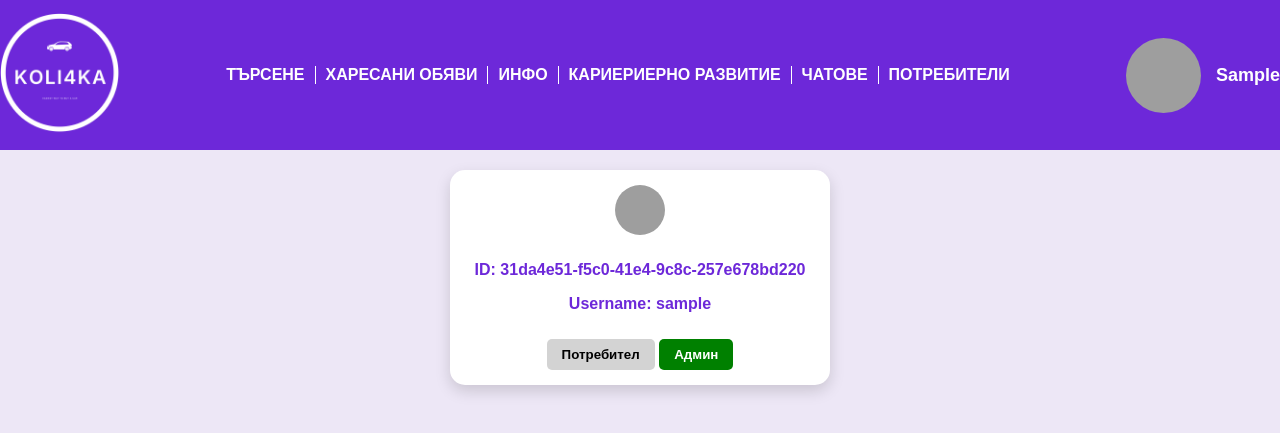
After one commit to MartinKrustev06/koli4ka---A-car-selling-site, a Spring Boot app: page /users in a window 1280 px wide. The commit adds this page. Shown: the top 433 px of the page. Run offline with Spring Boot 4, Linux system fonts and the light colour scheme; the visitor is signed in with stand-in values (Sample User, id 1); some of the project's set-up classes (security, data sources, template engines, error pages and the like) are left out, and stand-ins take their place; grey boxes are pictures that could not be loaded.

Commit message:
Merge remote-tracking branch 'origin/main'

```diff
--- a/src/main/java/com/koli4ka/app/config/WebMvcConfiguration.java
+++ b/src/main/java/com/koli4ka/app/config/WebMvcConfiguration.java
@@ -8,7 +8,9 @@ import org.springframework.security.config.annotation.web.builders.HttpSecurity;
 import org.springframework.security.web.SecurityFilterChain;
 import org.springframework.security.web.util.matcher.AntPathRequestMatcher;
 import org.springframework.web.servlet.config.annotation.WebMvcConfigurer;
+
 @Configuration
+@EnableMethodSecurity(prePostEnabled = true) // Активиране на @PreAuthorize
 public class WebMvcConfiguration {
     @Bean
     public SecurityFilterChain securityFilterChain(HttpSecurity http) throws Exception {
@@ -26,8 +28,6 @@ public class WebMvcConfiguration {
                 )
                 .formLogin(form -> form
                         .loginPage("/login")
-//                        .usernameParameter("username")
-//                        .passwordParameter("password")
                         .defaultSuccessUrl("/cars/search", true)
                         .failureUrl("/login?error=true")
                         .permitAll())
--- a/src/main/java/com/koli4ka/app/message/client/MessageService.java
+++ b/src/main/java/com/koli4ka/app/message/client/MessageService.java
@@ -29,7 +29,7 @@ public class MessageService {
 
     // Получава чата между двама потребители
     public List<MessageResponse> getChat(UUID senderId, UUID receiverId) {
-        return messageClient.getChat(senderId, receiverId);  // Извиква FeignClient
+        return messageClient.getChat(senderId, receiverId);
     }
 
 
--- a/src/main/java/com/koli4ka/app/user/service/UserService.java
+++ b/src/main/java/com/koli4ka/app/user/service/UserService.java
@@ -87,4 +87,8 @@ public class UserService implements UserDetailsService {
         });
         return users;
     }
+
+    public List<User> getAllUsers() {
+        return userRepository.findAll();
+    }
 }
--- a/src/main/java/com/koli4ka/app/web/UserController.java
+++ b/src/main/java/com/koli4ka/app/web/UserController.java
@@ -3,13 +3,16 @@ package com.koli4ka.app.web;
 import com.koli4ka.app.security.AuthenticationDetails;
 import com.koli4ka.app.user.model.User;
 import com.koli4ka.app.user.service.UserService;
+import com.koli4ka.app.web.dtos.UserRoleSwitch;
 import org.springframework.http.ResponseEntity;
+import org.springframework.security.access.prepost.PreAuthorize;
 import org.springframework.security.core.annotation.AuthenticationPrincipal;
 import org.springframework.stereotype.Controller;
 import org.springframework.web.bind.annotation.GetMapping;
 import org.springframework.web.bind.annotation.PathVariable;
 import org.springframework.web.servlet.ModelAndView;
 
+import java.util.List;
 import java.util.UUID;
 
 @Controller
@@ -42,5 +45,21 @@ public class UserController {
 
     }
 
+    @GetMapping("/users")
+    @PreAuthorize("hasRole('ROLE_ADMIN')")
+    public ModelAndView getAllUsers(@AuthenticationPrincipal AuthenticationDetails details) {
+
+        List<User> users = userService.getAllUsers();
+        User user=userService.getById(details.getUserId());
+
+        ModelAndView modelAndView = new ModelAndView();
+        modelAndView.setViewName("users");
+        modelAndView.addObject("users", users);
+        modelAndView.addObject("user", user);
+        modelAndView.addObject("userRoleSwitch",new UserRoleSwitch());
+
+        return modelAndView;
+    }
+
 
 }
--- a/src/main/resources/templates/common/header.html
+++ b/src/main/resources/templates/common/header.html
@@ -57,6 +57,10 @@
         .nav a:last-child {
             border-right: none;
         }
+        a{
+            text-decoration: none;
+            color:inherit;
+        }
 
     </style>
 </head>
@@ -70,6 +74,7 @@
             <a th:href="@{/info}">ИНФО</a>
             <a th:href="@{/info/career}">КАРИЕРИЕРНО РАЗВИТИЕ</a>
             <a th:href="@{/chats}">ЧАТОВЕ</a>
+            <a th:href="@{/users}" th:if="${user.role.name() == 'ADMIN'}">ПОТРЕБИТЕЛИ</a>
         </div>
         <a th:href="@{/users/{id}(id=${user.id})}" >
             <div class="profile">
--- /dev/null
+++ b/src/main/resources/templates/users.html
@@ -0,0 +1,99 @@
+<!DOCTYPE html>
+<html lang="bg" xmlns:th="http://www.thymeleaf.org">
+<head>
+    <meta charset="UTF-8">
+    <meta name="viewport" content="width=device-width, initial-scale=1.0">
+    <title>Всички потребители</title>
+    <style>
+        body {
+            font-family: Arial, sans-serif;
+            background-color: #EDE7F6;
+            color: #6D28D9;
+            margin: 0;
+        }
+
+        .users-container {
+            margin-top: 20px;
+            display: flex;
+            flex-direction: column;
+            align-items: center;
+            gap: 15px;
+        }
+
+        .user-card {
+            display: flex;
+            align-items: center;
+            background: white;
+            border-radius: 15px;
+            box-shadow: 0px 6px 15px rgba(0, 0, 0, 0.15);
+            padding: 15px;
+            width: 350px;
+            height: auto;
+            transition: transform 0.2s;
+            flex-direction: column;
+        }
+
+        .user-card:hover {
+            transform: scale(1.02);
+        }
+
+        .user-image {
+            width: 50px;
+            height: 50px;
+            border-radius: 50%;
+            margin-bottom: 10px;
+        }
+
+        .user-info {
+            font-size: 16px;
+            font-weight: bold;
+            text-align: center;
+        }
+
+        .role-buttons {
+            margin-top: 10px;
+            display: flex;
+            gap: 10px;
+        }
+
+        .role-buttons button {
+            padding: 8px 15px;
+            border: none;
+            border-radius: 5px;
+            font-weight: bold;
+            cursor: pointer;
+            transition: background 0.2s;
+        }
+
+        .user-role {
+            background-color: lightgray;
+            color: black;
+        }
+
+        .admin-role {
+            background-color: green;
+            color: white;
+        }
+    </style>
+</head>
+<body>
+<div th:replace="~{common/header.html}"></div>
+
+<main class="users-container">
+    <div th:each="usr : ${users}" class="user-card">
+        <img th:src="${usr.imageUrl}" alt="Профилна снимка" class="user-image">
+        <div class="user-info">
+            <p>ID: <span th:text="${usr.id}"></span></p>
+            <p>Username: <span th:text="${usr.username}"></span></p>
+        </div>
+        <div class="role-buttons">
+            <form th:action="@{/users/change-role}" method="post" th:object="${userRoleSwitch}">
+                <input type="hidden" name="userId" th:value="${userRoleSwitch.id}">
+                <button type="submit" name="role" value="USER" class="user-role">Потребител</button>
+                <button type="submit" name="role" value="ADMIN" class="admin-role">Админ</button>
+            </form>
+        </div>
+    </div>
+</main>
+</body>
+</html>
```
Also changed, not shown: src/main/java/com/koli4ka/app/web/dtos/UserRoleSwitch.java (added, +12 -0 lines).
